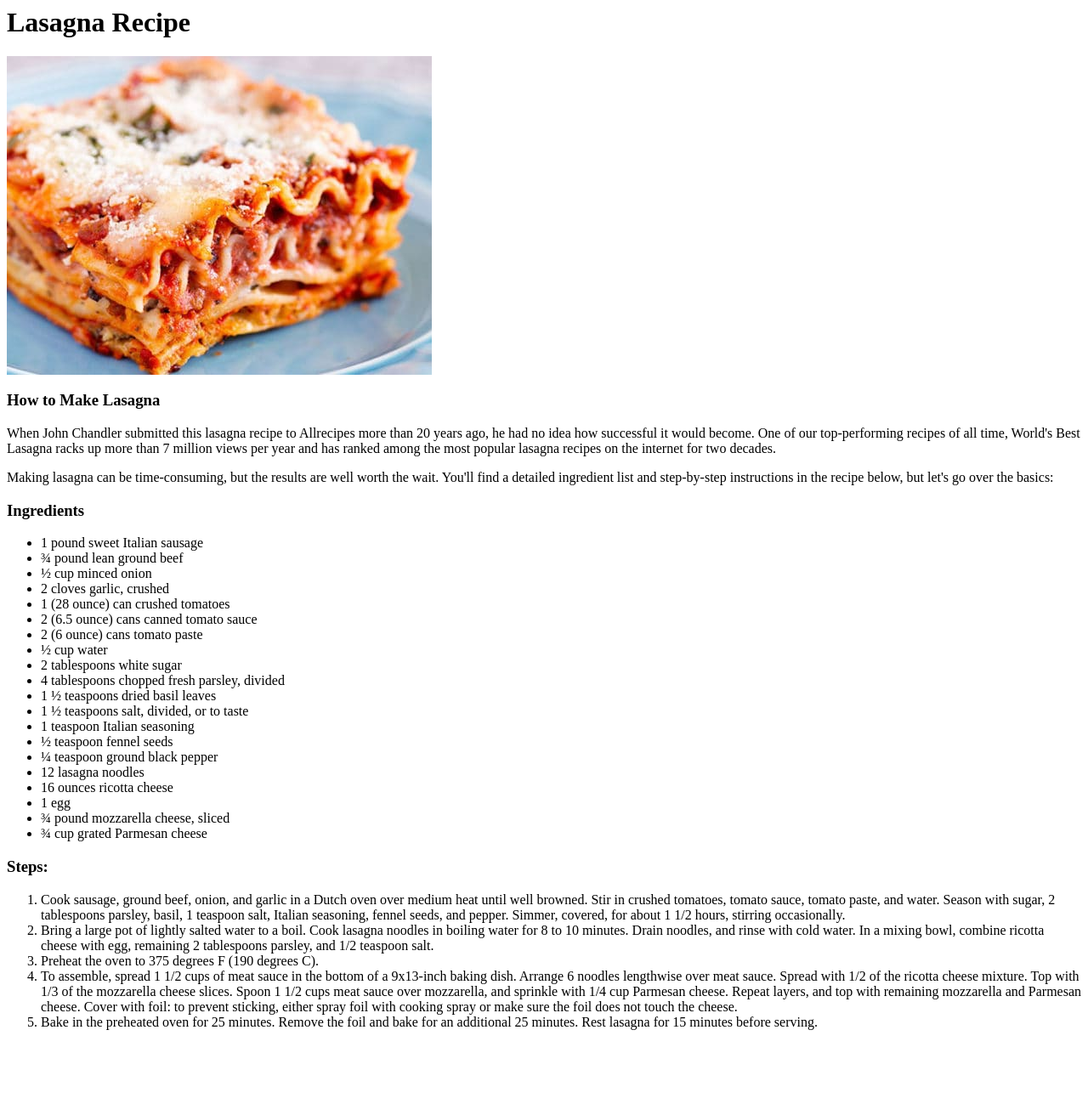
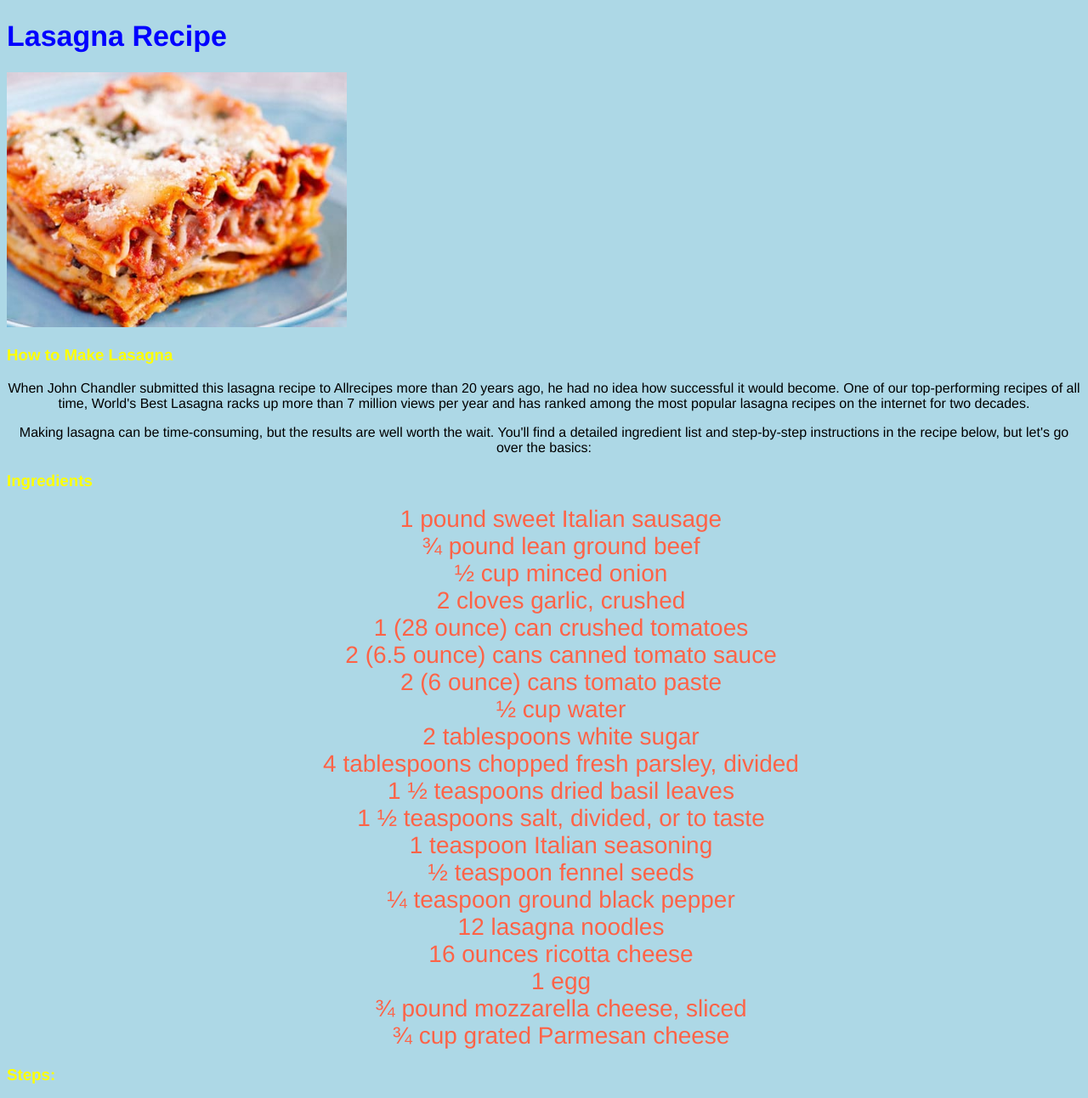
Before and after one commit to artemkalantarov/odin-recipes, a plain HTML site: page recipes/lasagna.html in a window 1280 px wide. Shown: the top 1292 px of the page at 85% size. Before the commit the page ends 1228 px from the top, so only its background shows below. Drawn offline with Linux system fonts and the light colour scheme.

Commit message:
Add CSS to the project and missing boiler plates
Added external CSS ref file. Linked HTML pages to the file and added
boiler plates to receipe html files. Added styling in the CSS file.
CSS file is called styles.css and contains first test of CSS styling.

```diff
--- a/index.html
+++ b/index.html
@@ -5,6 +5,7 @@
     <meta http-equiv="X-UA-Compatible" content="IE=edge">
     <meta name="viewport" content="width=device-width, initial-scale=1.0">
     <title>Odin Recipes</title>
+    <link rel="stylesheet" href="styles.css" />
 </head>
 <body>
     <h1>Odin Recipes</h1>
--- a/recipes/lasagna.html
+++ b/recipes/lasagna.html
@@ -1,10 +1,20 @@
+<!DOCTYPE html>
+<html lang="en">
+<head>
+    <meta charset="UTF-8">
+    <meta http-equiv="X-UA-Compatible" content="IE=edge">
+    <meta name="viewport" content="width=device-width, initial-scale=1.0">
+    <title>Odin Recipes</title>
+    <link rel="stylesheet" href="../styles.css" />
+</head>
+<body>
     <h1>Lasagna Recipe</h1>
     <img alt="image of lasagna" src="../images/lasagna.jpg">
     <h3>How to Make Lasagna</h3>
     <p>When John Chandler submitted this lasagna recipe to Allrecipes more than 20 years ago, he had no idea how successful it would become. One of our top-performing recipes of all time, World's Best Lasagna racks up more than 7 million views per year and has ranked among the most popular lasagna recipes on the internet for two decades. </p>
     <p>Making lasagna can be time-consuming, but the results are well worth the wait. You'll find a detailed ingredient list and step-by-step instructions in the recipe below, but let's go over the basics:</p>
     <h3>Ingredients</h3>
-<ul>
+    <ul class="ingridients">
         <li>1 pound sweet Italian sausage</li>
         <li>¾ pound lean ground beef</li>
         <li>½ cup minced onion</li>
@@ -27,10 +37,12 @@
         <li>¾ cup grated Parmesan cheese</li>
     </ul>
     <h3>Steps:</h3>
-<ol>
+    <ol class="steps">
         <li>Cook sausage, ground beef, onion, and garlic in a Dutch oven over medium heat until well browned. Stir in crushed tomatoes, tomato sauce, tomato paste, and water. Season with sugar, 2 tablespoons parsley, basil, 1 teaspoon salt, Italian seasoning, fennel seeds, and pepper. Simmer, covered, for about 1 1/2 hours, stirring occasionally.</li>
         <li>Bring a large pot of lightly salted water to a boil. Cook lasagna noodles in boiling water for 8 to 10 minutes. Drain noodles, and rinse with cold water. In a mixing bowl, combine ricotta cheese with egg, remaining 2 tablespoons parsley, and 1/2 teaspoon salt.</li>
         <li>Preheat the oven to 375 degrees F (190 degrees C).</li>
         <li>To assemble, spread 1 1/2 cups of meat sauce in the bottom of a 9x13-inch baking dish. Arrange 6 noodles lengthwise over meat sauce. Spread with 1/2 of the ricotta cheese mixture. Top with 1/3 of the mozzarella cheese slices. Spoon 1 1/2 cups meat sauce over mozzarella, and sprinkle with 1/4 cup Parmesan cheese. Repeat layers, and top with remaining mozzarella and Parmesan cheese. Cover with foil: to prevent sticking, either spray foil with cooking spray or make sure the foil does not touch the cheese.</li>
         <li>Bake in the preheated oven for 25 minutes. Remove the foil and bake for an additional 25 minutes. Rest lasagna for 15 minutes before serving.</li>
     </ol>
+</body>
+</html>
--- /dev/null
+++ b/styles.css
@@ -0,0 +1,47 @@
+* {
+    background-color: lightblue;
+    font-family: 'Franklin Gothic Medium', 'Arial Narrow', Arial, sans-serif;
+}
+
+h1 {
+    font-size: 34px;
+    font-weight: bold;
+    color: blue;
+}
+
+ul {
+    list-style-type: none;
+}
+
+a {
+    color: darkgreen;
+    font-size: 20px;
+    text-align: left;
+}
+
+img {
+    width: 400px;
+    height: auto;
+}
+
+.ingridients li {
+    color: tomato;
+    font-size: 28px;
+    text-align: center;
+}
+
+.steps li {
+    color: purple;
+    font-size: 20px;
+    text-align: left;
+    font-weight: bold;
+}
+
+h3 {
+    font-weight: bold;
+    color: yellow;
+}
+
+p {
+    text-align: center;
+}
```
Also changed, not shown: recipes/filet_mignon.html (+14 -2 lines), recipes/grilled_salmon.html (+14 -2 lines). Lines whose indentation alone changed are shown as unchanged.
